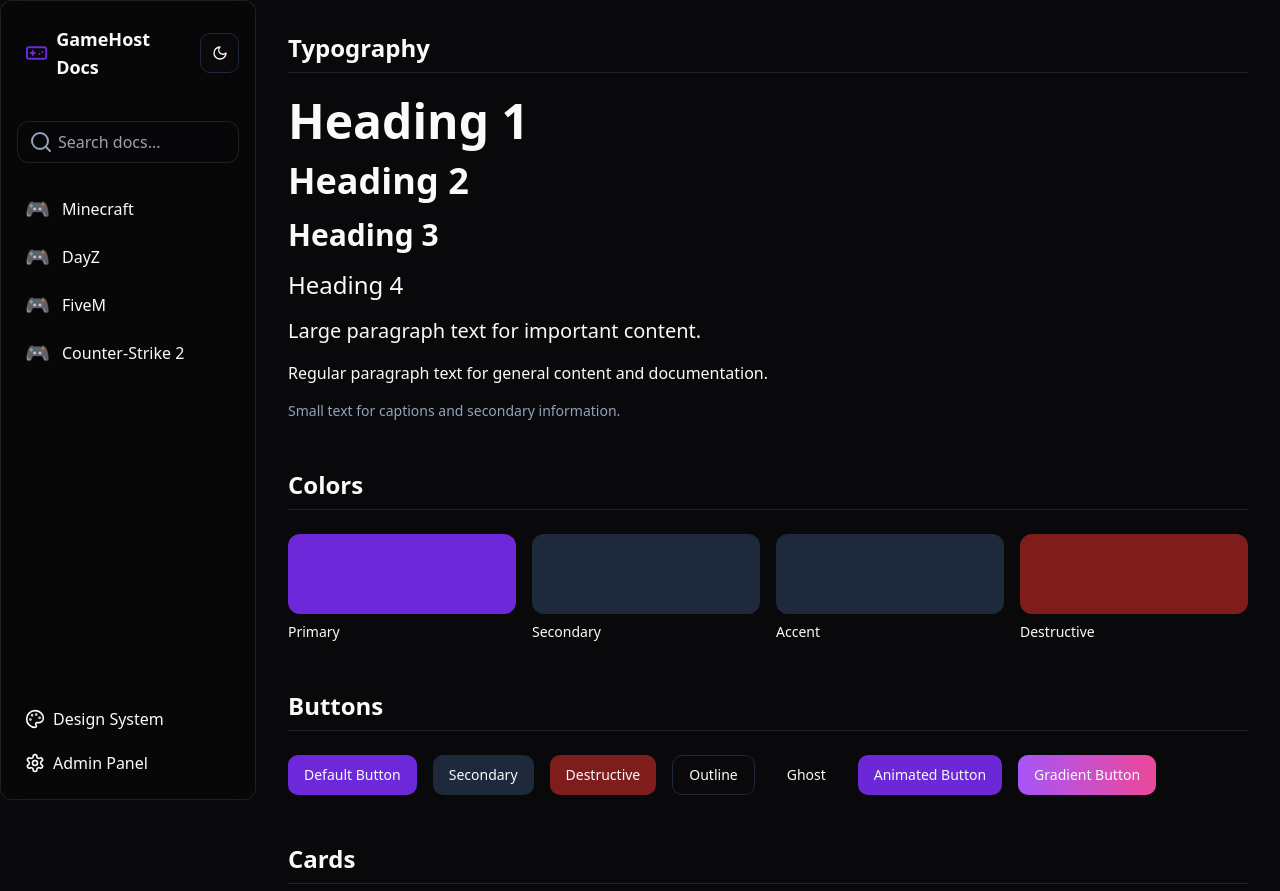
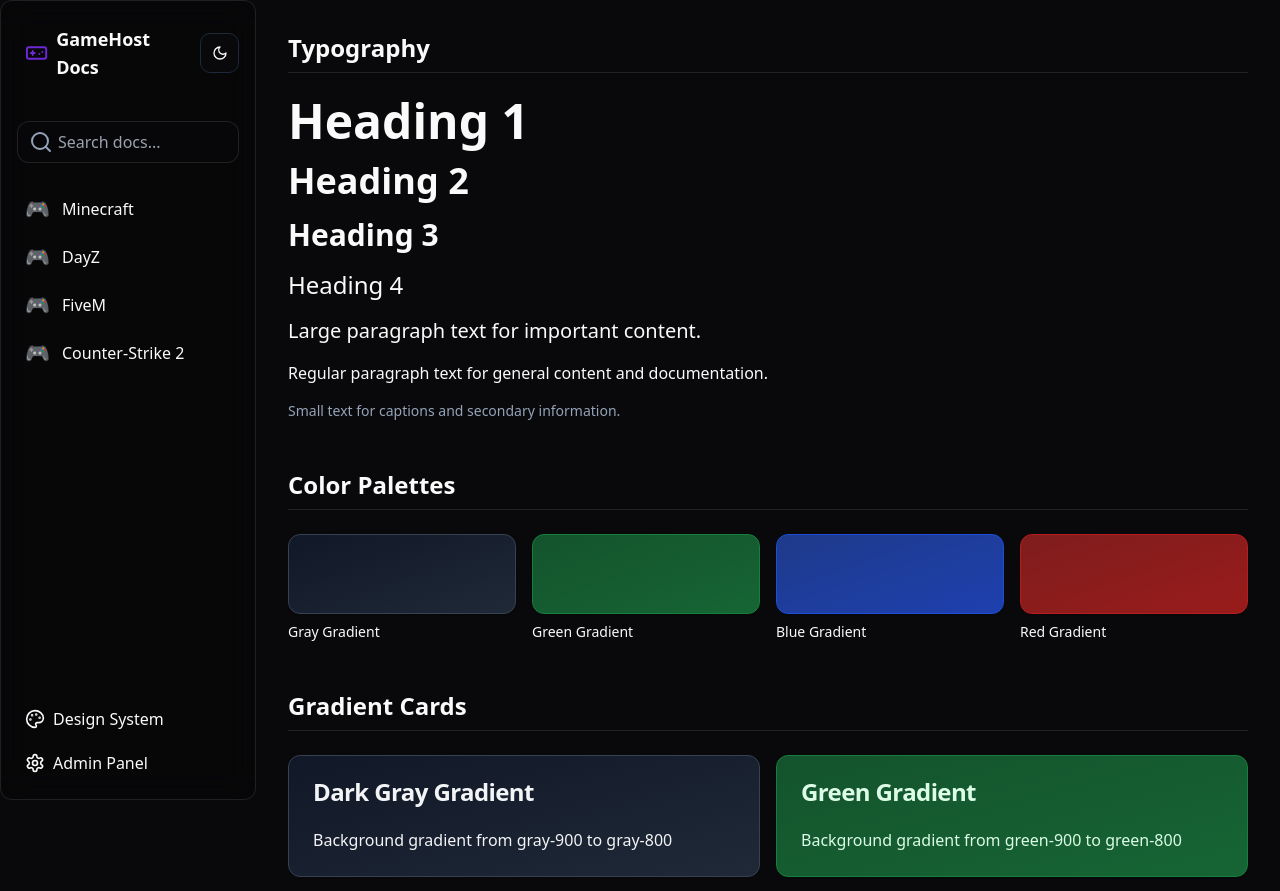
Before and after one commit to AN-Hosting/AN-Hosting.github.io, a React (Vite) app: page /design-system in a window 1280 px wide. Shown: the top 891 px of the page. Built offline with nearby package versions, Linux system fonts and the light colour scheme.

Commit message:
Refactor DayZ components into Design System
Moved and organized components and styles from DayZPage to the Design System for better reusability and consistency across the application.
[skip gpt_engineer]

```diff
--- /dev/null
+++ b/src/components/design/ColorPalettes.tsx
@@ -0,0 +1,27 @@
+import { Card } from '@/components/ui/card';
+
+export const ColorPalettes = () => {
+  return (
+    <section className="space-y-6">
+      <h2 className="text-2xl font-bold border-b border-white/10 pb-2">Color Palettes</h2>
+      <div className="grid grid-cols-2 md:grid-cols-4 gap-4">
+        <div className="space-y-2">
+          <Card className="h-20 dayz-style-1"></Card>
+          <p className="text-sm font-medium">Gray Gradient</p>
+        </div>
+        <div className="space-y-2">
+          <Card className="h-20 dayz-style-2"></Card>
+          <p className="text-sm font-medium">Green Gradient</p>
+        </div>
+        <div className="space-y-2">
+          <Card className="h-20 dayz-style-3"></Card>
+          <p className="text-sm font-medium">Blue Gradient</p>
+        </div>
+        <div className="space-y-2">
+          <Card className="h-20 dayz-style-4"></Card>
+          <p className="text-sm font-medium">Red Gradient</p>
+        </div>
+      </div>
+    </section>
+  );
+};
--- /dev/null
+++ b/src/components/design/GradientCards.tsx
@@ -0,0 +1,46 @@
+import { Card, CardContent, CardHeader, CardTitle } from '@/components/ui/card';
+
+export const GradientCards = () => {
+  return (
+    <section className="space-y-6">
+      <h2 className="text-2xl font-bold border-b border-white/10 pb-2">Gradient Cards</h2>
+      <div className="grid grid-cols-1 md:grid-cols-2 gap-4">
+        <Card className="dayz-style-1">
+          <CardHeader>
+            <CardTitle>Dark Gray Gradient</CardTitle>
+          </CardHeader>
+          <CardContent>
+            <p>Background gradient from gray-900 to gray-800</p>
+          </CardContent>
+        </Card>
+
+        <Card className="dayz-style-2">
+          <CardHeader>
+            <CardTitle>Green Gradient</CardTitle>
+          </CardHeader>
+          <CardContent>
+            <p>Background gradient from green-900 to green-800</p>
+          </CardContent>
+        </Card>
+
+        <Card className="dayz-style-3">
+          <CardHeader>
+            <CardTitle>Blue Gradient</CardTitle>
+          </CardHeader>
+          <CardContent>
+            <p>Background gradient from blue-900 to blue-800</p>
+          </CardContent>
+        </Card>
+
+        <Card className="dayz-style-4">
+          <CardHeader>
+            <CardTitle>Red Gradient</CardTitle>
+          </CardHeader>
+          <CardContent>
+            <p>Background gradient from red-900 to red-800</p>
+          </CardContent>
+        </Card>
+      </div>
+    </section>
+  );
+};
--- a/src/pages/DesignSystem.tsx
+++ b/src/pages/DesignSystem.tsx
@@ -3,6 +3,8 @@ import { Card, CardContent, CardHeader, CardTitle } from '@/components/ui/card';
 import { Button } from '@/components/ui/button';
 import { Badge } from '@/components/ui/badge';
 import { ArrowRight, Check, AlertTriangle, Info } from 'lucide-react';
+import { GradientCards } from '@/components/design/GradientCards';
+import { ColorPalettes } from '@/components/design/ColorPalettes';
 
 const DesignSystem = () => {
   return (
@@ -23,27 +25,10 @@ const DesignSystem = () => {
         </section>
 
         {/* Colors */}
-        <section className="space-y-6">
-          <h2 className="text-2xl font-bold border-b border-white/10 pb-2">Colors</h2>
-          <div className="grid grid-cols-2 md:grid-cols-4 gap-4">
-            <div className="space-y-2">
-              <div className="h-20 rounded-lg bg-primary"></div>
-              <p className="text-sm font-medium">Primary</p>
-            </div>
-            <div className="space-y-2">
-              <div className="h-20 rounded-lg bg-secondary"></div>
-              <p className="text-sm font-medium">Secondary</p>
-            </div>
-            <div className="space-y-2">
-              <div className="h-20 rounded-lg bg-accent"></div>
-              <p className="text-sm font-medium">Accent</p>
-            </div>
-            <div className="space-y-2">
-              <div className="h-20 rounded-lg bg-destructive"></div>
-              <p className="text-sm font-medium">Destructive</p>
-            </div>
-          </div>
-        </section>
+        <ColorPalettes />
+
+        {/* Gradient Cards */}
+        <GradientCards />
 
         {/* Buttons */}
         <section className="space-y-6">
```
